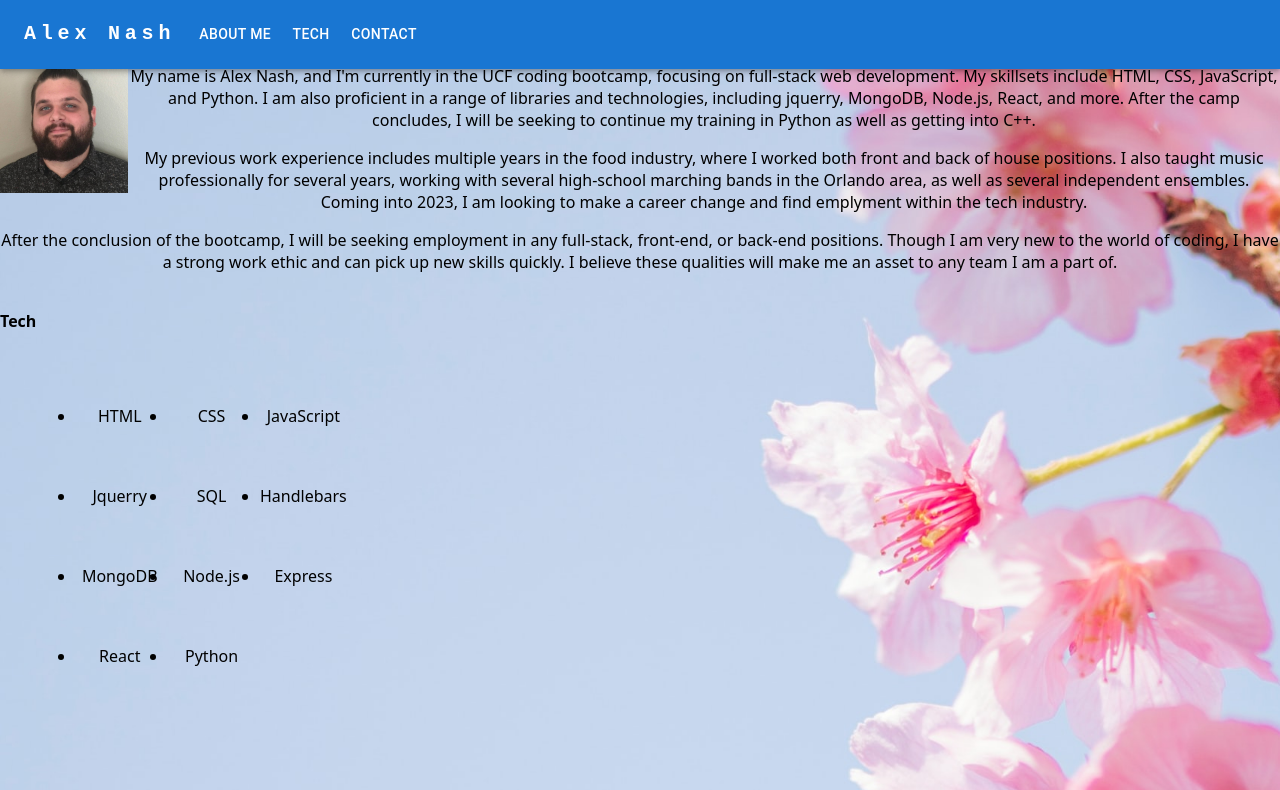
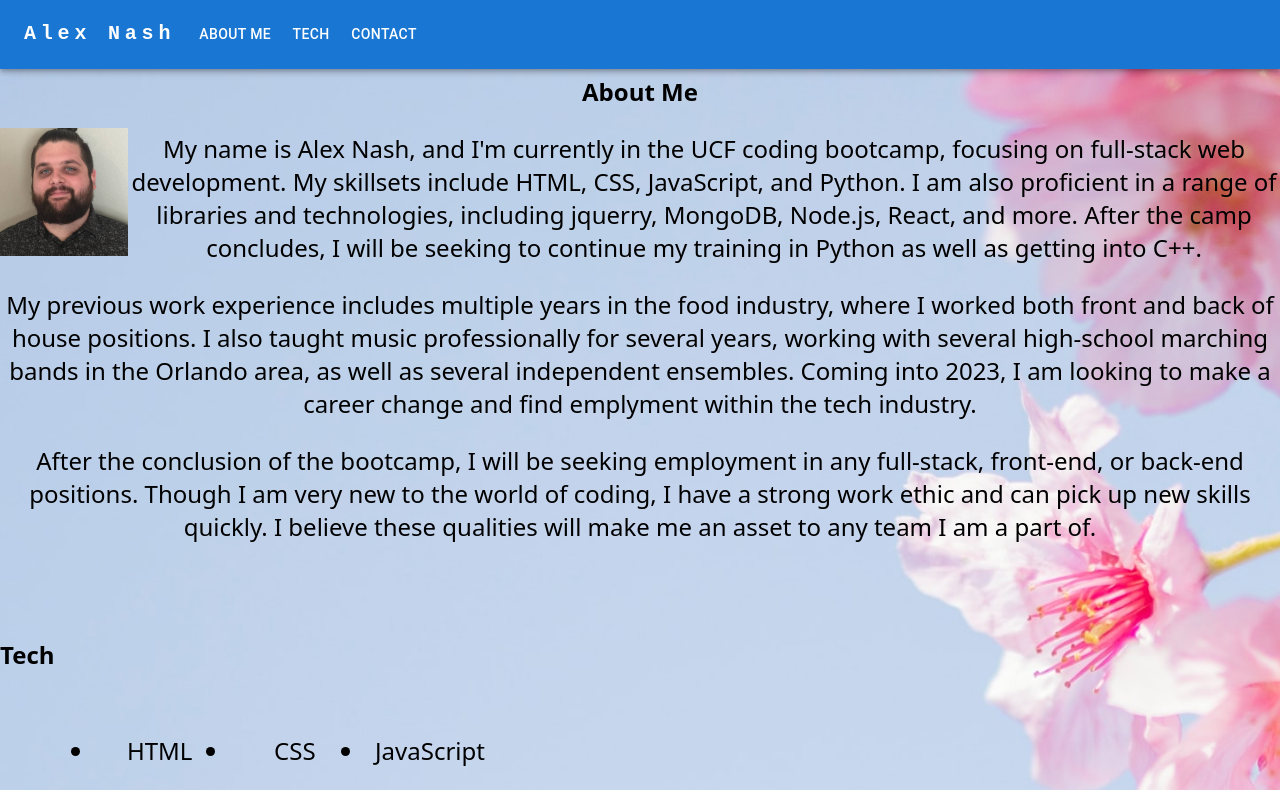
Before and after one commit to AlexNash91/React-Portfolio, a React (Create React App) app: page / in a window 1280 px wide. Shown: the top 790 px of the page. Built offline with nearby package versions, Linux system fonts and the light colour scheme.

Commit message:
header fix

```diff
--- a/src/App.css
+++ b/src/App.css
@@ -115,6 +115,22 @@ body {
   border: 2px solid black;
 }
 
+p {
+  font-size: 1.5rem;
+}
+
+li {
+  font-size: 1.5rem;
+}
+
+.container {
+  margin-top: 75px;
+}
+
+/* h2 {
+  text-align: center;
+} */
+
 .p1 {
   color: var(--text-pink);
   background-color: black;
--- a/src/components/Bio/index.js
+++ b/src/components/Bio/index.js
@@ -7,7 +7,7 @@ const Bio = () => {
         <div className="w-100 mt-auto text-dark p-4">
             <div className="container text-center mb-5">
 
-                <h4>About Me</h4>
+                <h2>About Me</h2>
                 <img className="left" src={imageName} alt="Headshot" align="left"/>
                 <p>
                         My name is Alex Nash, and I'm currently in the UCF coding bootcamp, focusing on full-stack web development. My skillsets include HTML, CSS, JavaScript, and Python. I am
--- a/src/components/Tech/index.js
+++ b/src/components/Tech/index.js
@@ -4,7 +4,7 @@ const Tech = () => {
     <div className="w-100 mt-auto text-dark p-4">
       <div className="container text-center mb-5">
         <section class="tech">
-          <h4>Tech</h4>
+          <h2>Tech</h2>
           <ul class="grid">
             <li>HTML</li>
             <li>CSS</li>
```
